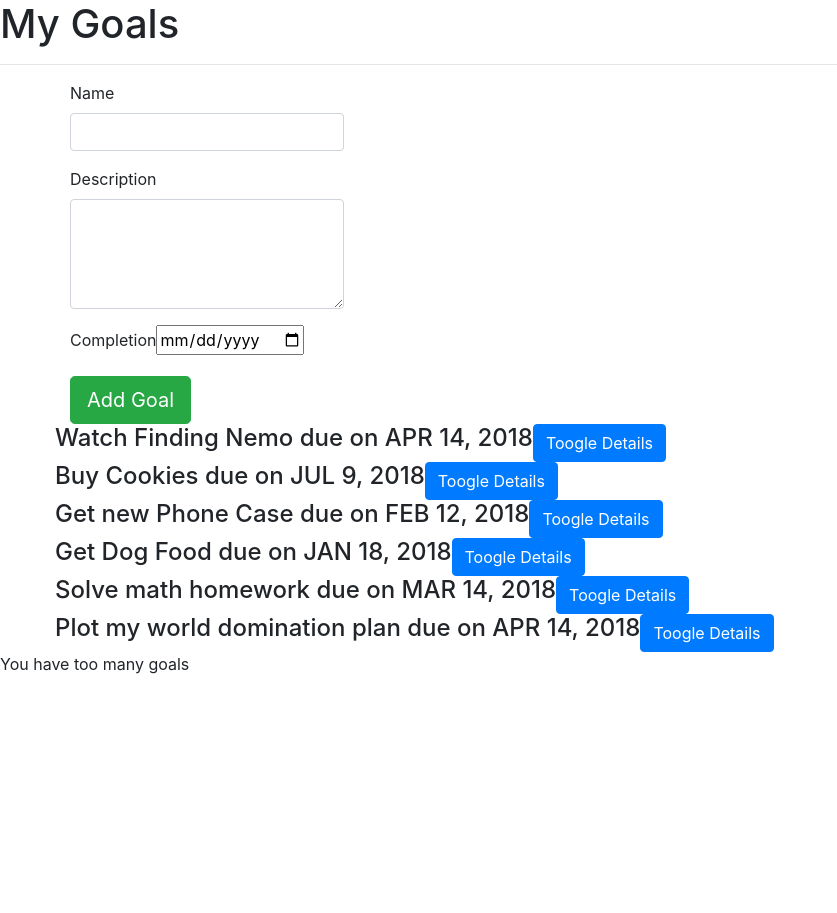
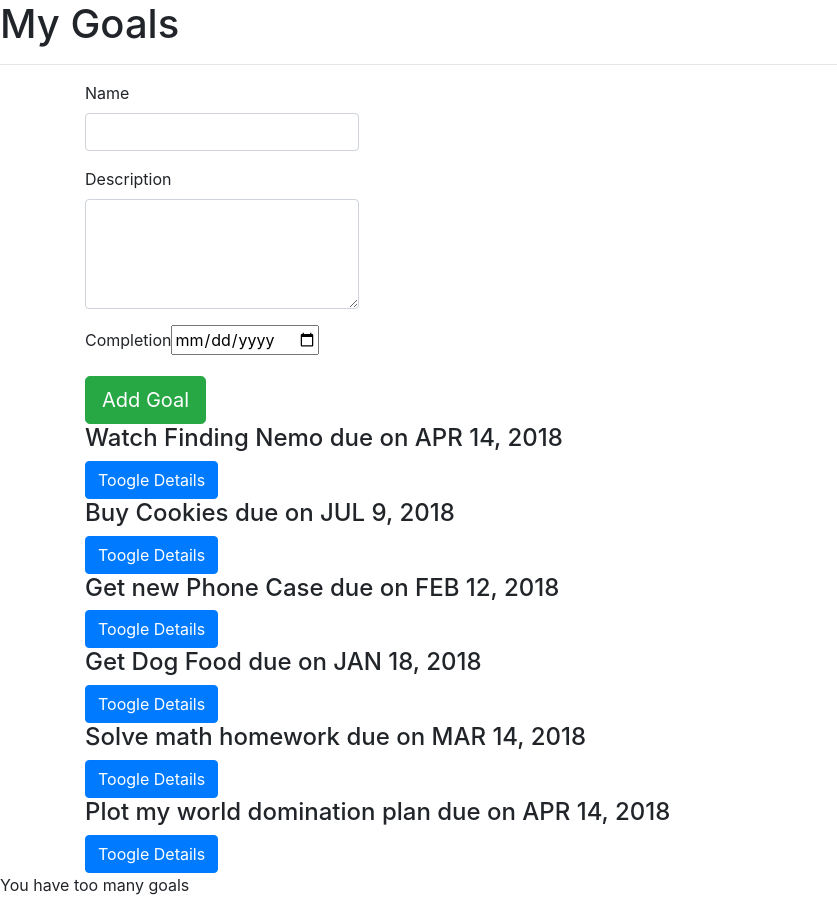
Before and after one commit to ramza007/GoalsApp, an Angular app: page / in a window 1280 px wide. Shown: the whole page, without its empty margins (0-837 px from the left). Before the commit the page ends 800 px from the top, so only its background shows below. Built offline with nearby package versions, Linux system fonts and the light colour scheme.

Commit message:
added HTTP service

```diff
--- a/src/app/goal/goal.component.html
+++ b/src/app/goal/goal.component.html
@@ -2,19 +2,19 @@
 <hr>
 <div class="container">
 
-  <div class="row">
+  <div>
     <app-goal-form (addGoal)="addNewGoal($event)"></app-goal-form>
   </div>
 
 </div>
 <div class="container">
-  <div class="row" *ngFor="let goal of goals;let i = 'index'">
-    <div class="row">
+  <div *ngFor="let goal of goals;let i = 'index'">
+    <div>
       <h4 id="{{i}}" appStrikethrough>{{goal.name}} due on {{goal.completeDate|date|uppercase}}</h4>
       <button class="btn btn-primary" (click)='toogleDetails(i)'>Toogle Details</button>
     </div>
 
-    <div class="row" *ngIf="goal.showDescription">
+    <div *ngIf="goal.showDescription">
       <app-goal-details [goal]='goal' (isComplete)='deleteGoal($event,i)'></app-goal-details>
     </div>
 
--- /dev/null
+++ b/src/app/quote-class/quote.ts
@@ -0,0 +1,3 @@
+export class Quote {
+    constructor(public quote: string, public author: string) { }
+}
```
